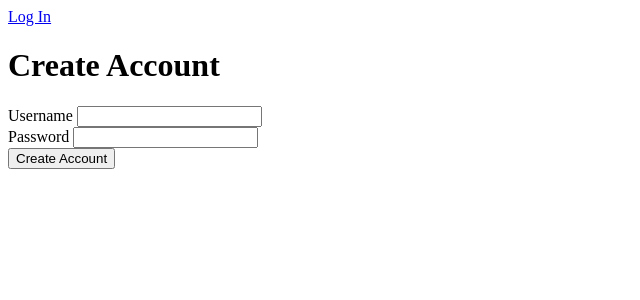
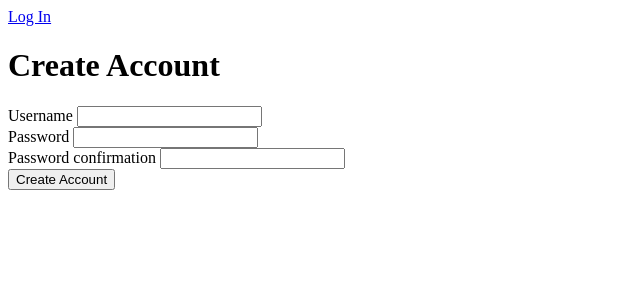
Before and after one commit to tgraham777/global_alpha, a Rails app: page /users/new in a window 1280 px wide. Shown: the top 300 px of the page, without its empty margins (0-640 px from the left). Run offline with Rails 7, Linux system fonts and the light colour scheme.

Commit message:
implements password confirmation and minor styling

```diff
--- a/app/assets/stylesheets/landing.css
+++ b/app/assets/stylesheets/landing.css
@@ -14,7 +14,7 @@
   border-style: solid;
   border-color: #CCC;
   border-width: medium;
-  height: 550px;
+  height: 500px;
   width: 850px;
 }
 
@@ -25,7 +25,6 @@
   top: 50%;
   transform: translate(0, -50%);
   left: 10%;
-  /*padding-right: 10px;*/
 }
 
 #left-arrow:hover {
--- a/app/controllers/users_controller.rb
+++ b/app/controllers/users_controller.rb
@@ -4,10 +4,14 @@ class UsersController < ApplicationController
   end
 
   def create
-    user = User.new(user_params)
-    user.save
-    session[:user_id] = user.id
-    redirect_to user
+    @user = User.new(user_params)
+    if @user.save
+      session[:user_id] = @user.id
+      redirect_to @user
+    else
+      flash[:error] = @user.errors.full_messages.first
+      redirect_to new_user_path
+    end
   end
 
   def show
@@ -16,6 +20,6 @@ class UsersController < ApplicationController
 
 private
   def user_params
-    params.require(:user).permit(:username, :password)
+    params.require(:user).permit(:username, :password, :password_confirmation)
   end
 end
--- a/app/models/user.rb
+++ b/app/models/user.rb
@@ -1,3 +1,5 @@
 class User < ActiveRecord::Base
   has_secure_password
+
+  validates :username, presence: true, uniqueness: true
 end
--- a/app/views/users/new.html.erb
+++ b/app/views/users/new.html.erb
@@ -7,5 +7,8 @@
   <%= f.label :password %>
   <%= f.password_field :password %><br>
 
+  <%= f.label :password_confirmation %>
+  <%= f.password_field :password_confirmation %><br>
+
   <%= f.submit "Create Account" %>
 <% end %>
```
